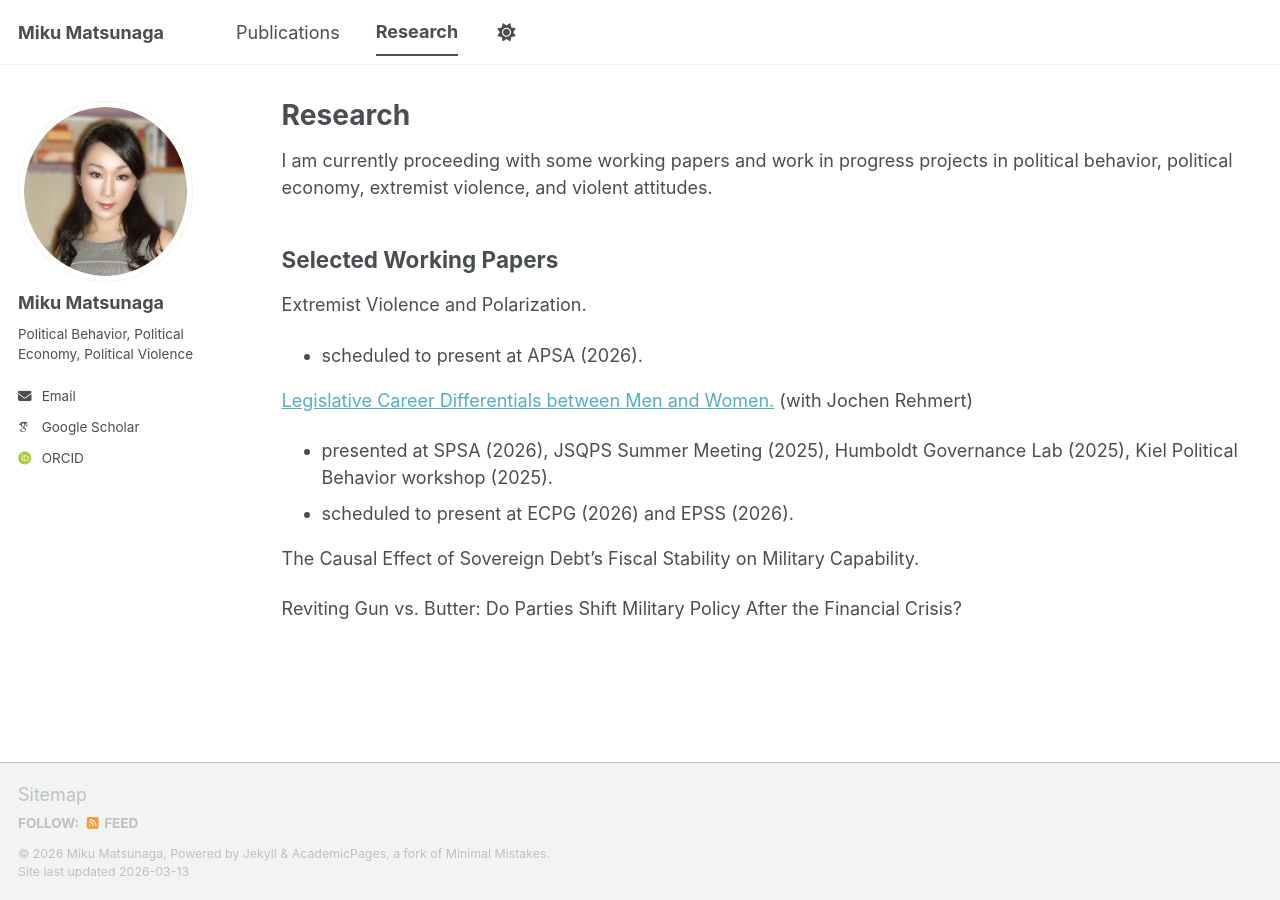
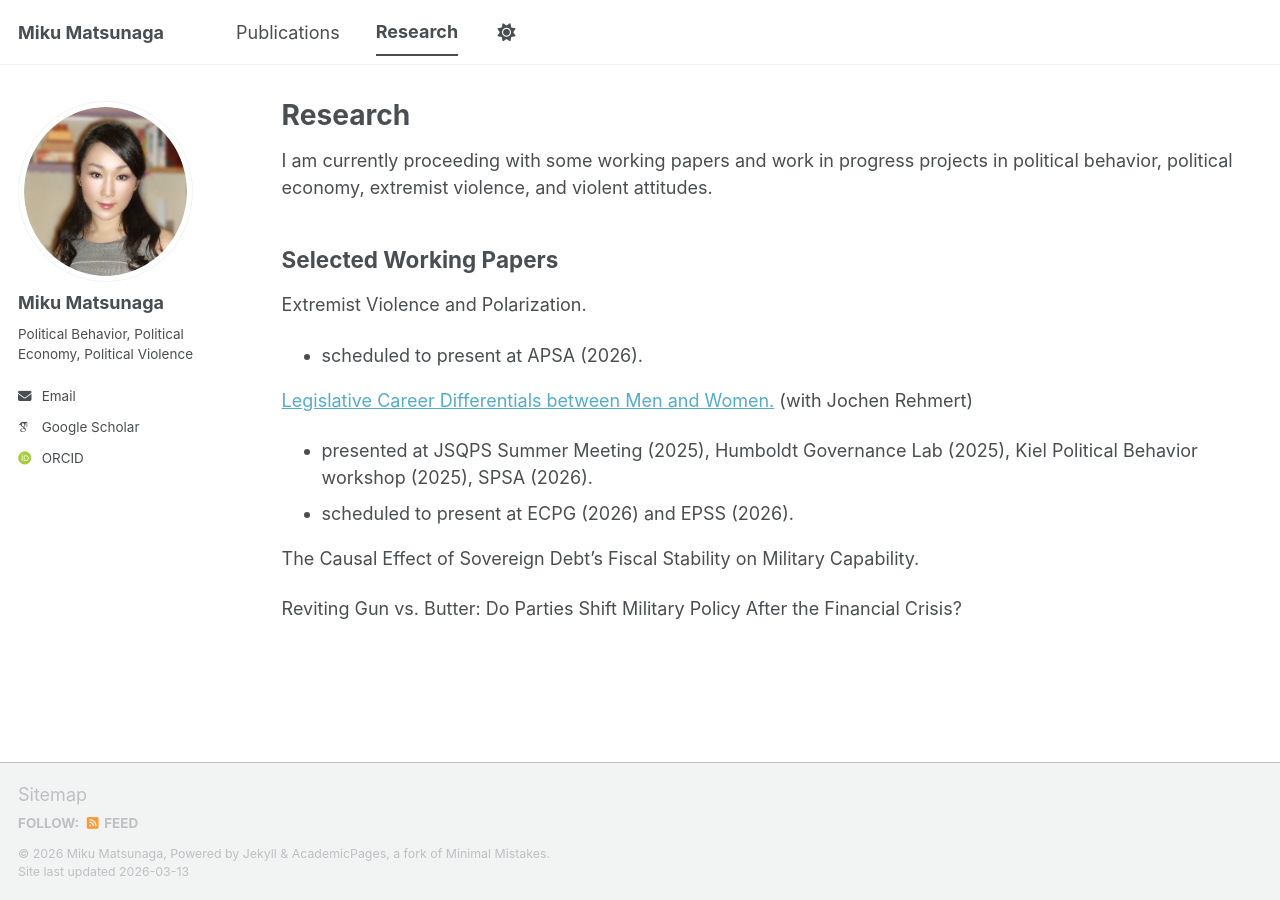
Before and after one commit to mikumatsunaga/mikumatsunaga.github.io, a Jekyll site: the page built from _pages/research.md, in a window 1280 px wide. Built offline with Jekyll 4.4.1, drawn with Linux system fonts in a browser that asks for light colours; some web fonts are replaced; a script bundle is joined from its source files by our own code; library files that are not in the unit come from our copies.

```diff
--- a/_pages/research.md
+++ b/_pages/research.md
@@ -13,7 +13,7 @@ Extremist Violence and Polarization.
 - scheduled to present at APSA (2026).
 
 [Legislative Career Differentials between Men and Women.](https://sites.google.com/view/jochenrehmert/abstract_career) (with Jochen Rehmert)
-- presented at SPSA (2026), JSQPS Summer Meeting (2025), Humboldt Governance Lab (2025), Kiel Political Behavior workshop (2025).
+- presented at JSQPS Summer Meeting (2025), Humboldt Governance Lab (2025), Kiel Political Behavior workshop (2025), SPSA (2026).
 - scheduled to present at ECPG (2026) and EPSS (2026).
 
 The Causal Effect of Sovereign Debt’s Fiscal Stability on Military Capability.
```
